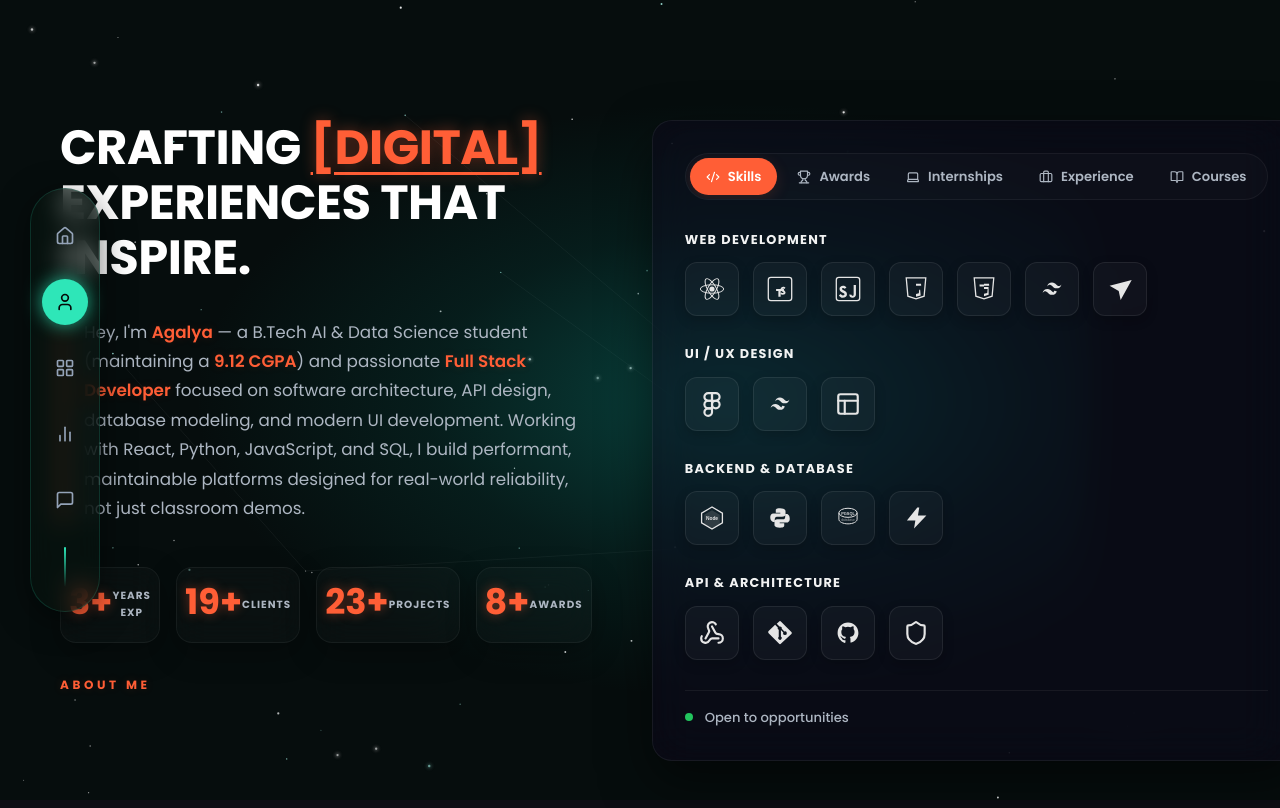
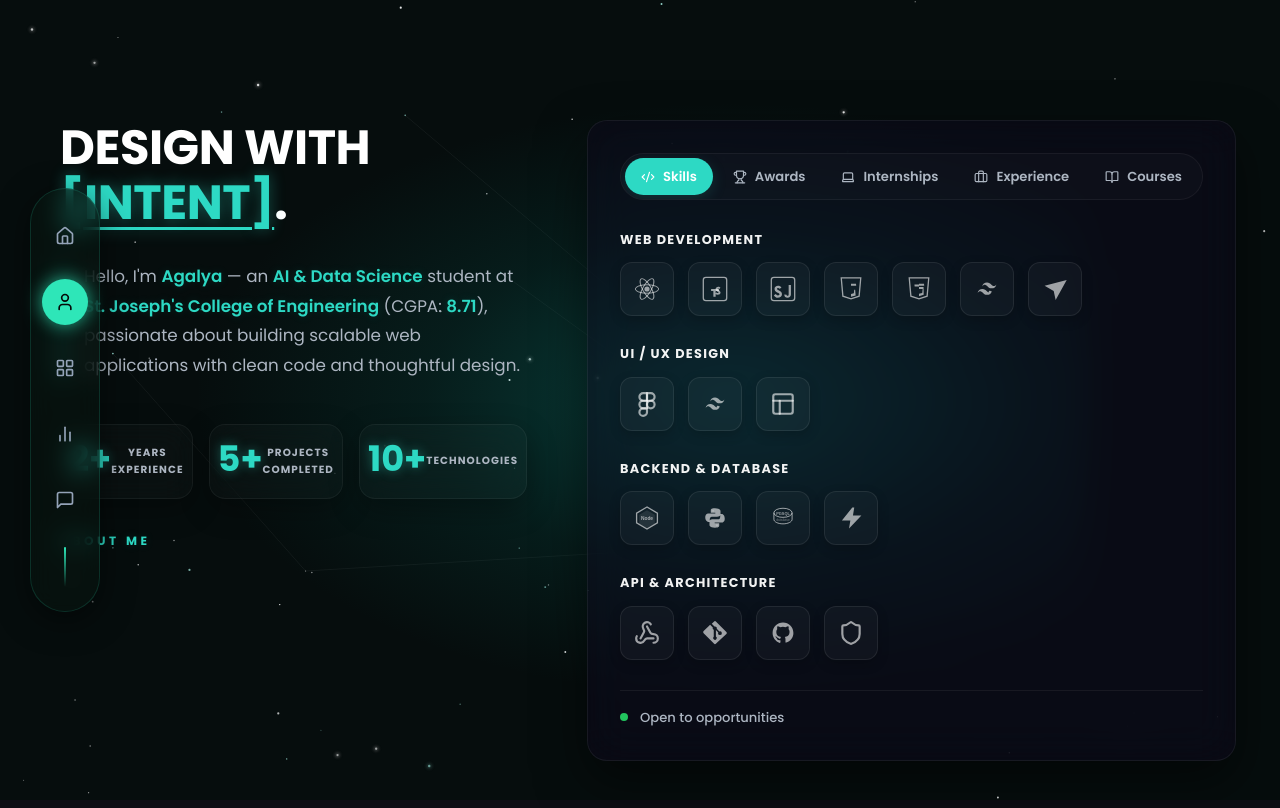
Before and after one commit to agalya2207/Agalya_01, a React (Vite) app: page /about in a window 1280 px wide. Shown: the top 808 px of the page. Built offline with nearby package versions, Linux system fonts and the light colour scheme.

Commit message:
upadte home page

```diff
--- a/src/components/about/SkillsMainframe.jsx
+++ b/src/components/about/SkillsMainframe.jsx
@@ -434,10 +434,10 @@ const CSS = `
   .sm-card-head { display:flex; align-items:center; gap:6px; }
   .sm-icon-box {
     width:26px; height:26px; border-radius:6px; background:rgba(168,85,247,0.14);
-    display:flex; align-items:center; justify-content:center; color:#C084FC;
+    display:flex; align-items:center; justify-content:center; color:var(--color-surface-solid);
     transition:all 0.4s ease; flex-shrink:0;
   }
-  .sm-card:hover .sm-icon-box { background:rgba(168,85,247,0.25); box-shadow:0 0 10px rgba(192,132,252,0.5); transform:scale(1.1) rotate(5deg); }
+  .sm-card:hover .sm-icon-box { background:rgba(168,85,247,0.25); box-shadow:0 0 10px rgba(192,132,252,0.5); transform:scale(1.1) rotate(5deg); color:var(--color-surface); }
   .sm-card-title { font-family:'Inter',sans-serif; font-size:0.88rem; font-weight:600; color:#fff; margin:0; line-height:1.2; }
   .sm-card-desc { font-size:0.68rem; color:rgba(255,255,255,0.62); line-height:1.25; margin:0; }
   .sm-tags { display:flex; flex-wrap:wrap; gap:3px; margin-top:4px; }
@@ -544,6 +544,12 @@ const CSS = `
     display:flex; align-items:center; justify-content:center;
     transition:all 0.3s cubic-bezier(0.4,0,0.2,1);
   }
+  .sm-orbit-disc svg {
+    fill:var(--color-surface-solid); stroke:var(--color-surface-solid); transition:fill 0.3s, stroke 0.3s;
+  }
+  .sm-orbit-node.is-active .sm-orbit-disc svg {
+    fill:var(--color-surface); stroke:var(--color-surface);
+  }
 
   /* Active state (hovered / tapped) */
   .sm-orbit-node.is-active { z-index:100; }
--- a/src/pages/public/About.jsx
+++ b/src/pages/public/About.jsx
@@ -358,42 +358,28 @@ const About = () => {
           viewport={{ once: true, amount: 0.2 }}
         >
           <h1 className="about-hero-title">
-            Crafting <span className="accent-underlined">[digital]</span> experiences that inspire.
+            Design with <span className="accent-underlined">[intent]</span>.
           </h1>
 
           <div className="about-bio-card">
             <p>
-              Hey, I'm <span className="highlight-text">Agalya</span> — a B.Tech AI & Data Science student
-              (maintaining a <span className="highlight-text">9.12 CGPA</span>) and passionate <span className="highlight-text">Full Stack Developer</span> focused
-              on software architecture, API design, database modeling, and modern UI development. Working with React, Python, JavaScript, and SQL, I build performant, maintainable platforms designed for real-world reliability, not just classroom demos.
+              Hello, I'm <span className="highlight-text">Agalya</span> — an <span className="highlight-text">AI & Data Science</span> student at <span className="highlight-text">St. Joseph's College of Engineering</span> (CGPA: <span className="highlight-text">8.71</span>), passionate about building scalable web applications with clean code and thoughtful design.
             </p>
           </div>
 
           {/* Stats Grid */}
           <div className="about-stats-grid">
             <div className="stat-card">
-              <div className="stat-number">
-                <CountUp end="3+" />
-              </div>
-              <div className="stat-label">Years Exp</div>
+              <div className="stat-number"><CountUp end="2+" /></div>
+              <div className="stat-label">Years Experience</div>
             </div>
             <div className="stat-card">
-              <div className="stat-number">
-                <CountUp end="19+" />
-              </div>
-              <div className="stat-label">Clients</div>
+              <div className="stat-number"><CountUp end="5+" /></div>
+              <div className="stat-label">Projects Completed</div>
             </div>
             <div className="stat-card">
-              <div className="stat-number">
-                <CountUp end="23+" />
-              </div>
-              <div className="stat-label">Projects</div>
-            </div>
-            <div className="stat-card">
-              <div className="stat-number">
-                <CountUp end="8+" />
-              </div>
-              <div className="stat-label">Awards</div>
+              <div className="stat-number"><CountUp end="10+" /></div>
+              <div className="stat-label">Technologies</div>
             </div>
           </div>
 
@@ -467,9 +453,9 @@ const About = () => {
 const CSS_STYLES = `
   /* About Layout Design Tokens */
   :root {
-    --accent-color: #ff5e36;
-    --accent-glow: rgba(255, 94, 54, 0.4);
-    --accent-shadow: rgba(255, 94, 54, 0.15);
+    --accent: #2DD9C4;
+    --accent-glow: rgba(45, 217, 196, 0.4);
+    --accent-shadow: rgba(45, 217, 196, 0.15);
   }
 
   .about-wrapper {
@@ -511,17 +497,17 @@ const CSS_STYLES = `
   }
 
   .accent-underlined {
-    color: var(--accent-color);
+    color: var(--accent);
     position: relative;
     text-decoration: underline;
     text-underline-offset: 8px;
-    text-decoration-color: var(--accent-color);
+    text-decoration-color: var(--accent);
     text-decoration-thickness: 3px;
     text-shadow: 0 0 15px var(--accent-glow);
   }
 
   .about-bio-card {
-    border-left: 4px solid var(--accent-color);
+    border-left: 4px solid var(--accent);
     padding-left: 20px;
     margin: 8px 0;
   }
@@ -534,7 +520,7 @@ const CSS_STYLES = `
   }
 
   .highlight-text {
-    color: var(--accent-color);
+    color: var(--accent);
     font-weight: 600;
     text-shadow: 0 0 10px var(--accent-shadow);
   }
@@ -542,7 +528,7 @@ const CSS_STYLES = `
   /* Stats cards design */
    .about-stats-grid {
      display: grid;
-    grid-template-columns: repeat(4, 1fr);
+     grid-template-columns: repeat(3, 1fr);
      gap: 16px;
      margin-top: 12px;
    }
@@ -561,16 +547,16 @@ const CSS_STYLES = `
 
   .stat-card:hover {
     transform: translateY(-4px);
-    background: rgba(255, 94, 54, 0.03);
-    border-color: rgba(255, 94, 54, 0.25);
-    box-shadow: 0 12px 35px rgba(255, 94, 54, 0.08);
+    background: rgba(45, 217, 196, 0.03);
+    border-color: rgba(45, 217, 196, 0.25);
+    box-shadow: 0 12px 35px rgba(45, 217, 196, 0.08);
   }
 
   .stat-number {
     font-family: var(--font-heading), 'Poppins', sans-serif;
     font-size: 2.2rem;
     font-weight: 800;
-    color: var(--accent-color);
+    color: var(--accent);
     line-height: 1;
     margin-bottom: 6px;
     text-shadow: 0 0 12px var(--accent-glow);
@@ -588,7 +574,7 @@ const CSS_STYLES = `
     font-family: 'Poppins', sans-serif;
     font-size: 0.75rem;
     font-weight: 800;
-    color: var(--accent-color);
+    color: var(--accent);
     letter-spacing: 0.3em;
     text-transform: uppercase;
     margin-top: 8px;
@@ -654,7 +640,7 @@ const CSS_STYLES = `
   }
 
   .tab-pill-btn.active {
-    background: var(--accent-color);
+    background: var(--accent);
     color: #ffffff;
     box-shadow: 0 4px 15px var(--accent-shadow);
   }
@@ -705,18 +691,18 @@ const CSS_STYLES = `
      display: flex;
      align-items: center;
      justify-content: center;
-    color: #E5E5E5; /* Soft white/gray muted tone by default */
+     color: rgba(255, 255, 255, 0.6); /* Subtle gray/default */
      cursor: pointer;
      transition: var(--transition-spring);
      box-shadow: 0 4px 12px rgba(0, 0, 0, 0.2);
    }
 
   .tech-icon-btn:hover {
-    color: var(--accent-color); /* transitions the icon color to the site's accent orange/red */
-    border-color: var(--accent-color); /* border glow in same accent color */
-    transform: scale(1.08) translateY(-2px); /* subtle scale-up */
+    color: var(--accent);
+    border-color: var(--accent);
+    transform: scale(1.08) translateY(-2px);
     box-shadow: 0 0 15px var(--accent-glow);
-    background: rgba(255, 255, 255, 0.03); /* Keep existing dark background, do NOT change background */
+    background: rgba(255, 255, 255, 0.03);
   }
 
   /* Ensure all SVGs inherit parent color fill and stroke values dynamically */
@@ -731,7 +717,7 @@ const CSS_STYLES = `
     left: 50%;
     transform: translateX(-50%) translateY(4px);
     background: rgba(12, 8, 24, 0.96);
-    border: 1px solid var(--accent-color);
+    border: 1px solid var(--accent);
     color: #ffffff;
     padding: 5px 10px;
     border-radius: 6px;
@@ -752,7 +738,7 @@ const CSS_STYLES = `
     left: 50%;
     transform: translateX(-50%);
     border: 5px solid transparent;
-    border-top-color: var(--accent-color);
+    border-top-color: var(--accent);
   }
 
   .tech-icon-wrapper:hover .tech-icon-tooltip {
--- a/src/styles/global.css
+++ b/src/styles/global.css
@@ -22,7 +22,7 @@
   --color-primary-glow: hsla(258, 90%, 66%, 0.3);
   --color-secondary: hsl(192, 95%, 47%);
   --color-secondary-glow: hsla(192, 95%, 47%, 0.3);
-  --color-accent: hsl(325, 90%, 60%);
+  --accent: #2DD9C4;
 
   --color-text: hsl(210, 20%, 98%);
   --color-text-muted: hsl(215, 15%, 72%);
```
Lines whose indentation alone changed are shown as unchanged.
